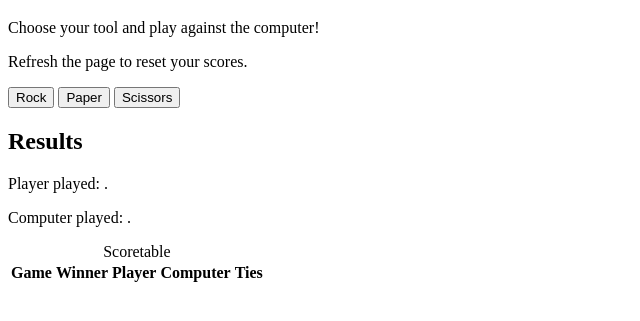
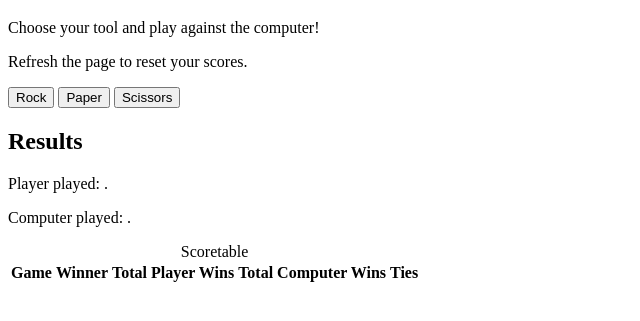
Before and after one commit to tomrfitz/odin-rps, a plain HTML site: page index.html in a window 1280 px wide. Shown: the part 61-382 px from the top of the page, without its empty margins (0-640 px from the left). Drawn offline with Linux system fonts and the light colour scheme.

Commit message:
rename table headers

```diff
--- a/index.html
+++ b/index.html
@@ -28,8 +28,8 @@
         <tr>
           <th>Game</th>
           <th>Winner</th>
-          <th>Player</th>
-          <th>Computer</th>
+          <th>Total Player Wins</th>
+          <th>Total Computer Wins</th>
           <th>Ties</th>
         </tr>
       </table>
```
